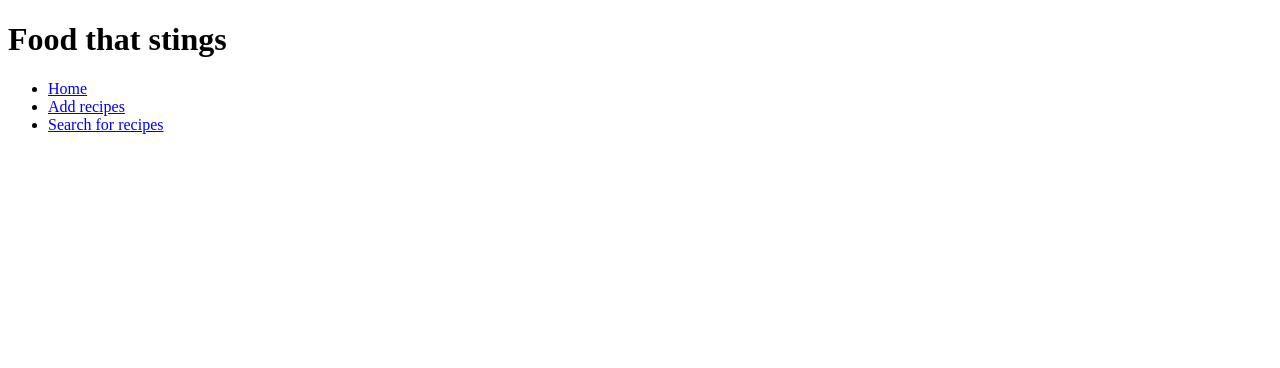
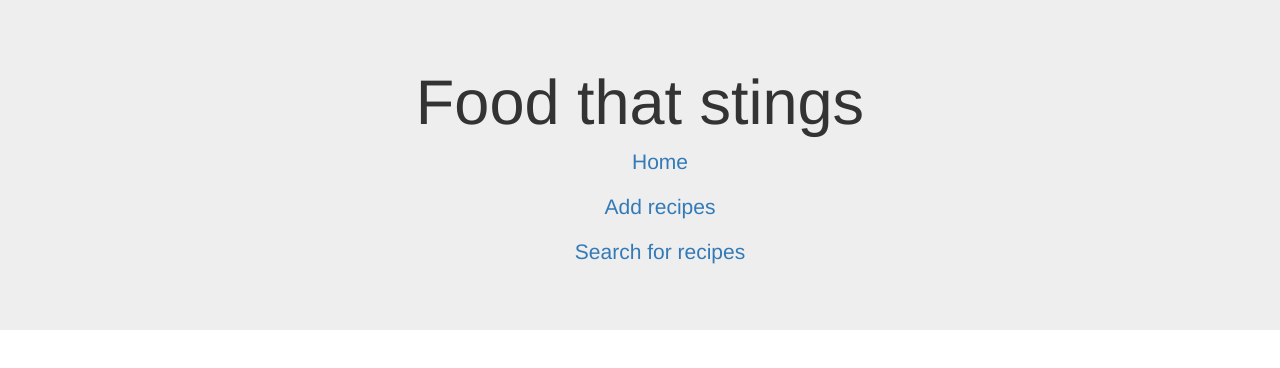
Before and after one commit to necrotric/matochrecept3, a website: page root/index.html in a window 1280 px wide. Drawn offline with nearby package versions, Linux system fonts and the light colour scheme.

Commit message:
La till enkel styling för att centrera

```diff
--- a/root/index.html
+++ b/root/index.html
@@ -2,19 +2,23 @@
 <html>
   <head>
     <title>Titel</title>
-    <link rel="stylesheet" type="text/css" href="style.css">
-    <script src="main.js"></script>
     <meta charset="utf-8">
+    <meta name="viewport" content="width=device-width, initial-scale=1">
+    <link rel="stylesheet" href="https://maxcdn.bootstrapcdn.com/bootstrap/3.3.7/css/bootstrap.min.css">
+    <script src="https://ajax.googleapis.com/ajax/libs/jquery/3.3.1/jquery.min.js"></script>
+    <script src="https://maxcdn.bootstrapcdn.com/bootstrap/3.3.7/js/bootstrap.min.js"></script>
   </head>
   <body>
-    <h1>Food that stings</h1>
+    <div class="jumbotron text-center">
+        <h1>Food that stings</h1>
     <nav>
       <ul>
-        <li><a href="index.html">Home</a></li>
-        <li><a href="recipe.html">Add recipes</a></li>
-        <li><a href="searchrecipe.html">Search for recipes</a></li>
+        <p><a href="index.html">Home</a></p>
+        <p><a href="recipe.html">Add recipes</a></p>
+        <p><a href="searchrecipe.html">Search for recipes</a></p>
       </ul>
     </nav>
+    </div>
     <main>
 
     </main>
```
Also changed, not shown: root/recipe.html (+17 -9 lines), root/searchrecipe.html (+9 -7 lines), root/style.css (added).
